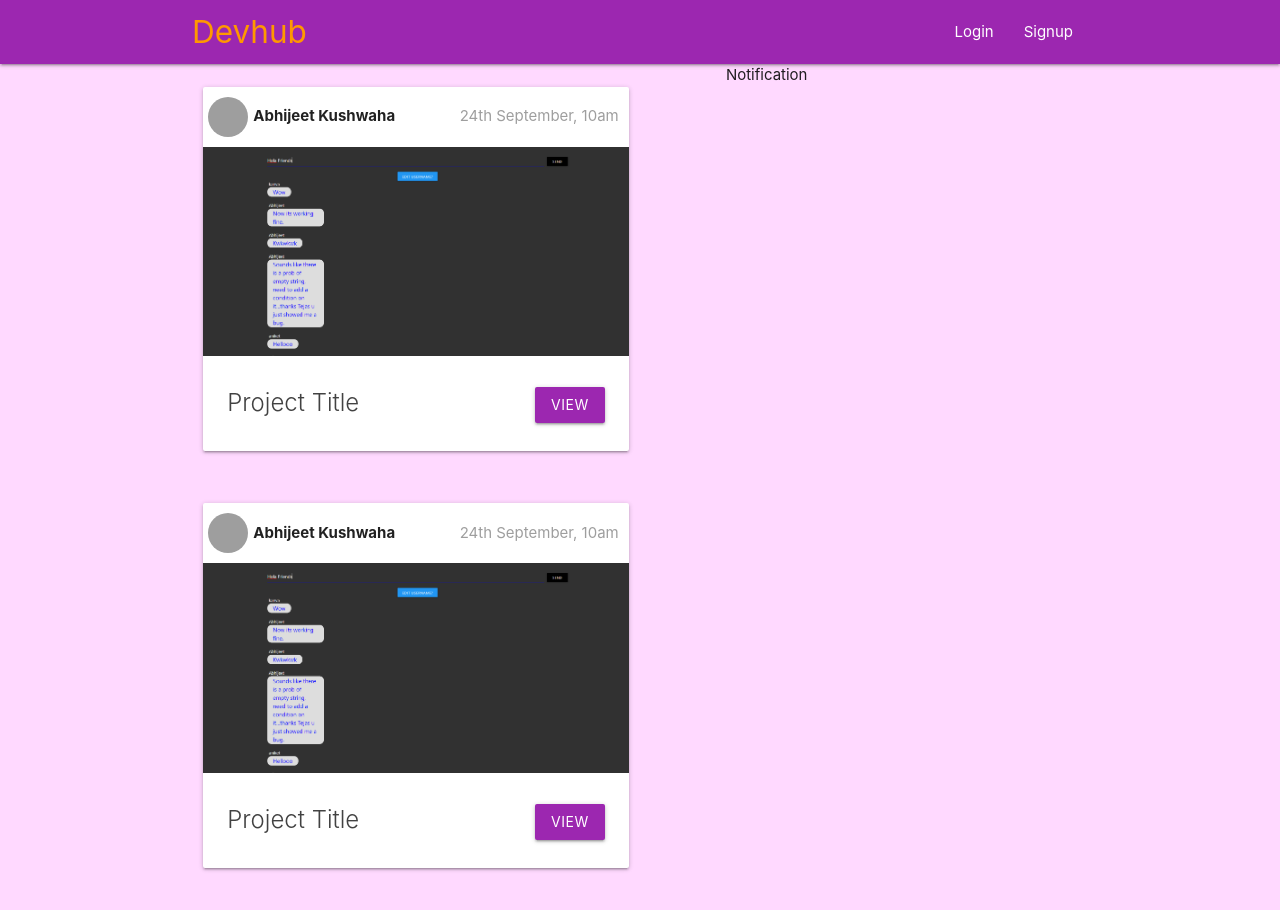
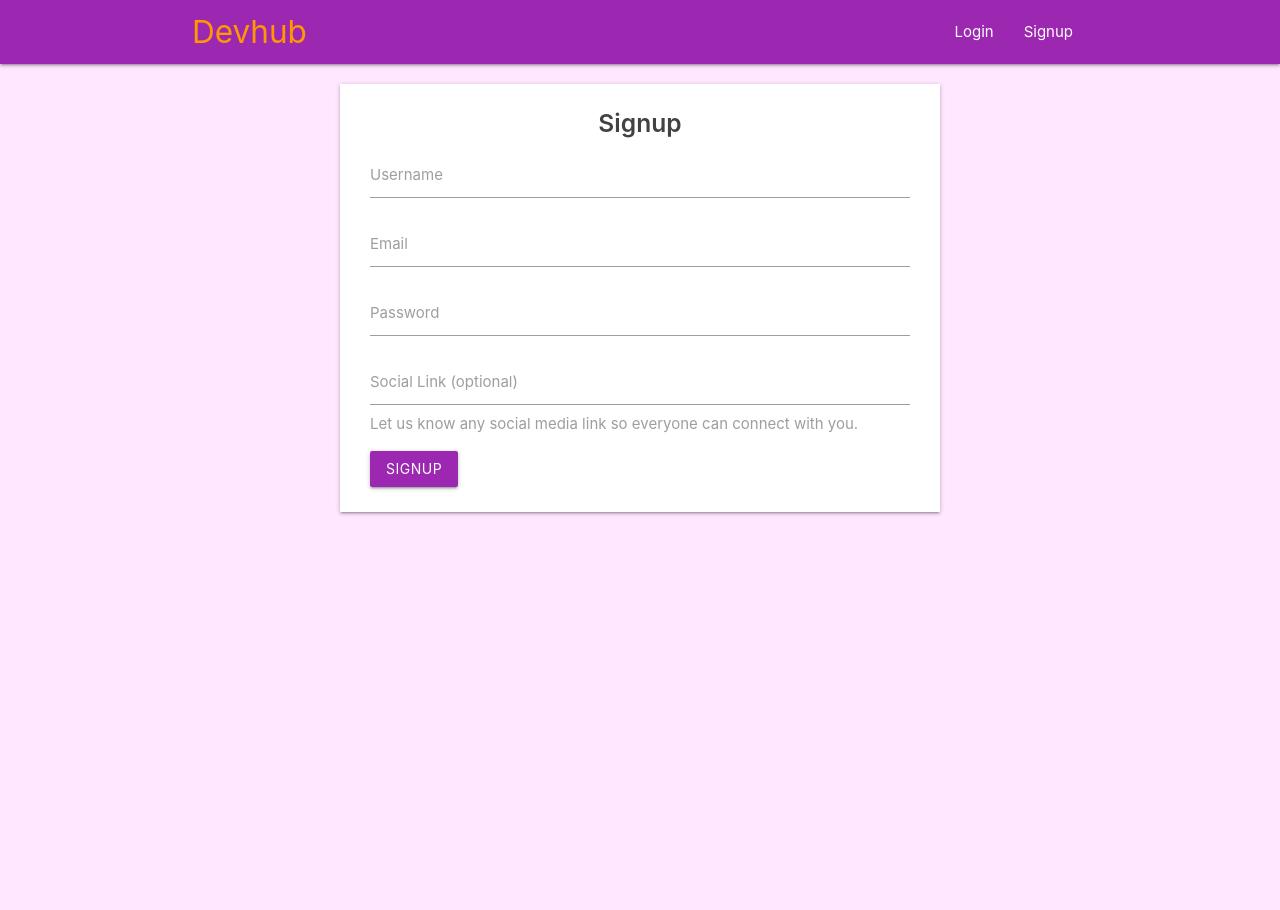
Before and after one commit to Abhijeetrkushwaha/Devhub, a React (Create React App) app: page /signup in a window 1280 px wide. Shown: the top 910 px of the page. After the commit the page ends 800 px from the top, so only its background shows below. Built offline with nearby package versions, Linux system fonts and the light colour scheme; grey boxes are pictures that could not be loaded.

Commit message:
added dummy text

```diff
--- a/src/App.css
+++ b/src/App.css
@@ -4,7 +4,7 @@
   box-sizing: border-box;
 }
 body{
-  background-color: rgb(255, 217, 255);
+  background-color: rgb(255, 231, 255);
 }
 img{
   width: 100%;
@@ -32,6 +32,11 @@ img{
 /* Nav.js */
 
 /* Dashboard */
+.dashboard{
+  width: 100%;
+  max-width: 1000px;
+  margin: 0 auto;
+}
 .project-list .project-summary{
   padding: 10px 5px 0;
 }
@@ -54,6 +59,26 @@ img{
   justify-content: space-between;
 }
 /* Dashboard */
+
+/* Login */
+.form{
+  padding: 10px 30px;
+  width: 100%;
+  max-width: 600px;
+  margin: 0 auto;
+  margin-top: 20px;
+}
+.form h5{
+  font-weight: 600;
+}
+input[type=text]:not(.browser-default):focus:not([readonly]),
+input[type=password]:not(.browser-default):focus:not([readonly]),
+input[type=email]:not(.browser-default):focus:not([readonly]),
+textarea:not(.browser-default):focus:not([readonly]){
+    border-color: purple;
+    box-shadow: none;
+}
+/* Login */
 
 @media screen and (max-width: 900px){
   /* Nav.js */
--- a/src/App.js
+++ b/src/App.js
@@ -2,7 +2,9 @@ import React, { useState } from 'react';
 import './App.css';
 import Nav from './components/Nav'
 import { BrowserRouter, Switch, Route } from 'react-router-dom';
-import Dashboard from './components/Dashboard'
+import Dashboard from './components/Dashboard';
+import Login from './components/Login';
+import Signup from './components/Signup'
 
 function App() {
 
@@ -13,7 +15,9 @@ function App() {
       <div className="App">
        <Nav auth={auth} />
        <Switch>
-         <Route path='/' component={Dashboard} />
+         <Route exact path='/' component={Dashboard} />
+         <Route path='/login' component={Login} />
+         <Route path='/signup' component={Signup} />
        </Switch>
        {/* <button onClick={() => setAuth(true)}>Click me</button> */}
       </div>
--- a/src/components/Dashboard.js
+++ b/src/components/Dashboard.js
@@ -4,7 +4,7 @@ import ProjectList from './ProjectList'
 
 function Dashboard() {
     return (
-        <div className="dashboard container">
+        <div className="dashboard">
             <div className="row">
                 <div className="col s12 m12 l6">
                     <ProjectList />
--- /dev/null
+++ b/src/components/Login.js
@@ -0,0 +1,27 @@
+import React from 'react'
+
+function Login() {
+
+    return (
+        <div className="container">
+            <form onSubmit={() =>  {}} className="white form z-depth-1">
+                <h5 className="grey-text text-darken-3 center">
+                    Login
+                </h5>
+                <div className="input-field">
+                    <label htmlFor="email">Email</label>
+                    <input type="email" id="email" onChange={() => {}}/>
+                </div>
+                <div className="input-field">
+                    <label htmlFor="password">Password</label>
+                    <input type="password" id="password" onChange={() => {}}/>
+                </div>
+                <div className="input-field">
+                    <button className="btn purple">Login</button>
+                </div>
+            </form>
+        </div>
+    )
+}
+
+export default Login
--- a/src/components/ProjectList.js
+++ b/src/components/ProjectList.js
@@ -4,7 +4,7 @@ import Chat from '../images/chatapp.png'
 
 const ProjectList = () => {
     return (
-        <div className=" section">
+        <div className="section">
             <div className="card z-depth-1 project-summary">
                 <div className="user-info">
                     <div className="user-detail">
@@ -18,7 +18,7 @@ const ProjectList = () => {
             </div>
                 <div className="card-content project-content grey-text text-darken-3">
                     <span className="card-title">Project Title</span>
-                    <button className="btn purple">View</button>
+                    <button className="btn-small purple">View</button>
                 </div>
             </div>
         </div>
--- /dev/null
+++ b/src/components/Signup.js
@@ -0,0 +1,36 @@
+import React from 'react'
+
+function Signup() {
+
+    return (
+        <div className="container">
+            <form onSubmit={() =>  {}} className="white form z-depth-1">
+                <h5 className="grey-text text-darken-3 center">
+                    Signup
+                </h5>
+                <div className="input-field">
+                    <label htmlFor="username">Username</label>
+                    <input type="text" id="username" onChange={() => {}}/>
+                </div>
+                <div className="input-field">
+                    <label htmlFor="email">Email</label>
+                    <input type="email" id="email" onChange={() => {}}/>
+                </div>
+                <div className="input-field">
+                    <label htmlFor="password">Password</label>
+                    <input type="password" id="password" onChange={() => {}}/>
+                </div>
+                <div className="input-field">
+                    <label htmlFor="social-link">Social Link (optional)</label>
+                    <input type="text" id="social-link" onChange={() => {}}/>
+                    <p className="grey-text">Let us know any social media link so everyone can connect with you.</p>
+                </div>
+                <div className="input-field">
+                    <button className="btn purple">Signup</button>
+                </div>
+            </form>
+        </div>
+    )
+}
+
+export default Signup
```
